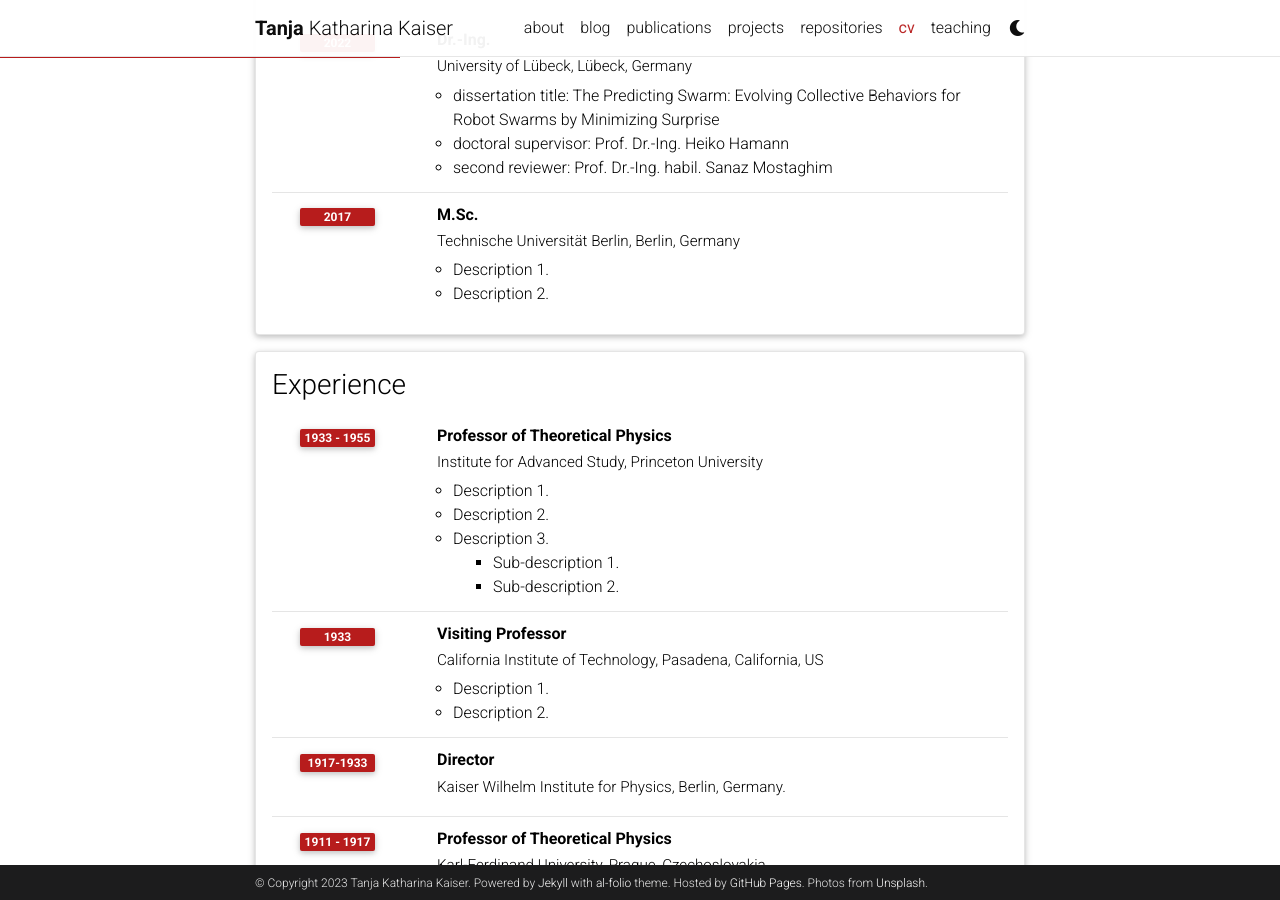
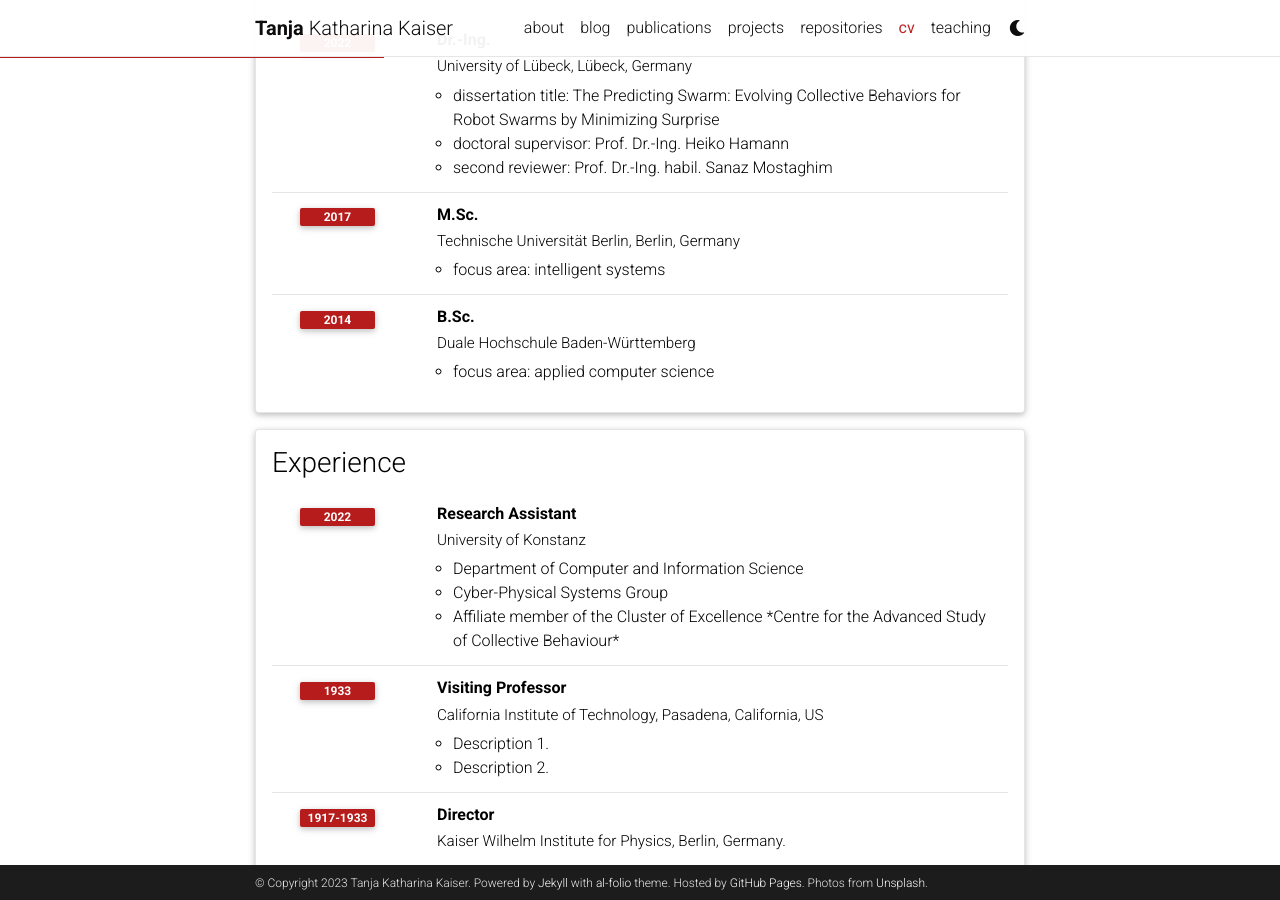
Before and after one commit to msminirobot/msminirobot.github.io, a Jekyll site: the page built from _pages/cv.md, in a window 1280 px wide and 900 px high, scrolled down 405 px. Built offline with Jekyll 4.4.1, drawn with Linux system fonts in a browser that asks for light colours; comment, search, counter and statistics services are not loaded; a style sheet for code colours, icons or effects is not loaded.

Commit message:
Update cv.yml

```diff
--- a/_data/cv.yml
+++ b/_data/cv.yml
@@ -19,23 +19,23 @@
     - title: M.Sc.
       institution: Technische Universität Berlin, Berlin, Germany
       year: 2017
-      description:
-        - Description 1.
-        - Description 2.
+      description: "focus area: intelligent systems"
+    - title: B.Sc.
+      institution: Duale Hochschule Baden-Württemberg
+      year: 2014
+      description: "focus area: applied computer science"
+
 
 - title: Experience
   type: time_table
   contents:
-    - title: Professor of Theoretical Physics
-      institution: Institute for Advanced Study, Princeton University
-      year: 1933 - 1955
+    - title: Research Assistant
+      institution: University of Konstanz
+      year: 2022
       description:
-        - Description 1.
-        - Description 2.
-        - title: Description 3.
-          contents:
-            - Sub-description 1.
-            - Sub-description 2.
+        - Department of Computer and Information Science
+        - Cyber-Physical Systems Group
+        - Affiliate member of the Cluster of Excellence *Centre for the Advanced Study of Collective Behaviour*
     - title: Visiting Professor
       institution: California Institute of Technology, Pasadena, California, US
       year: 1933
```
